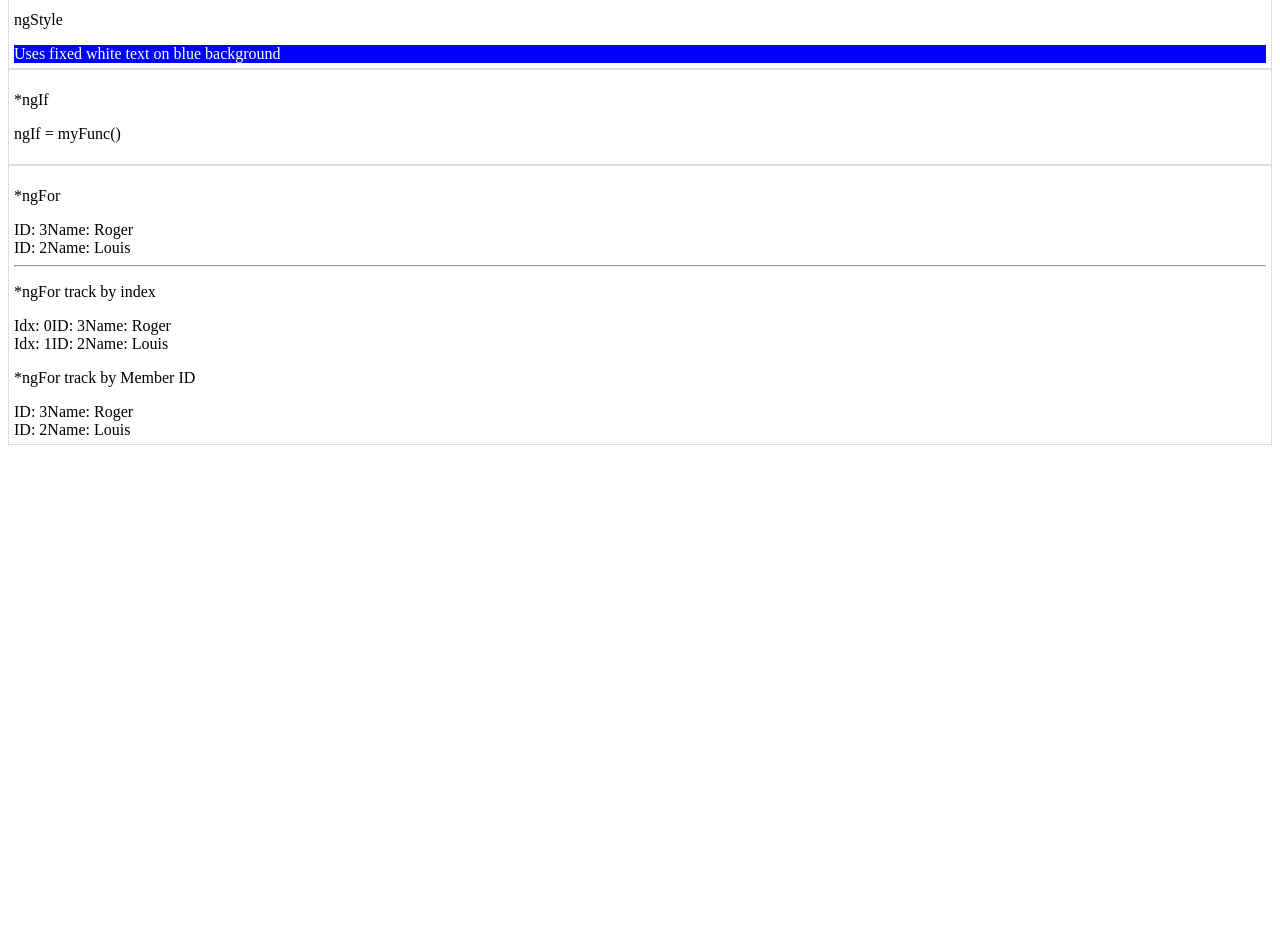
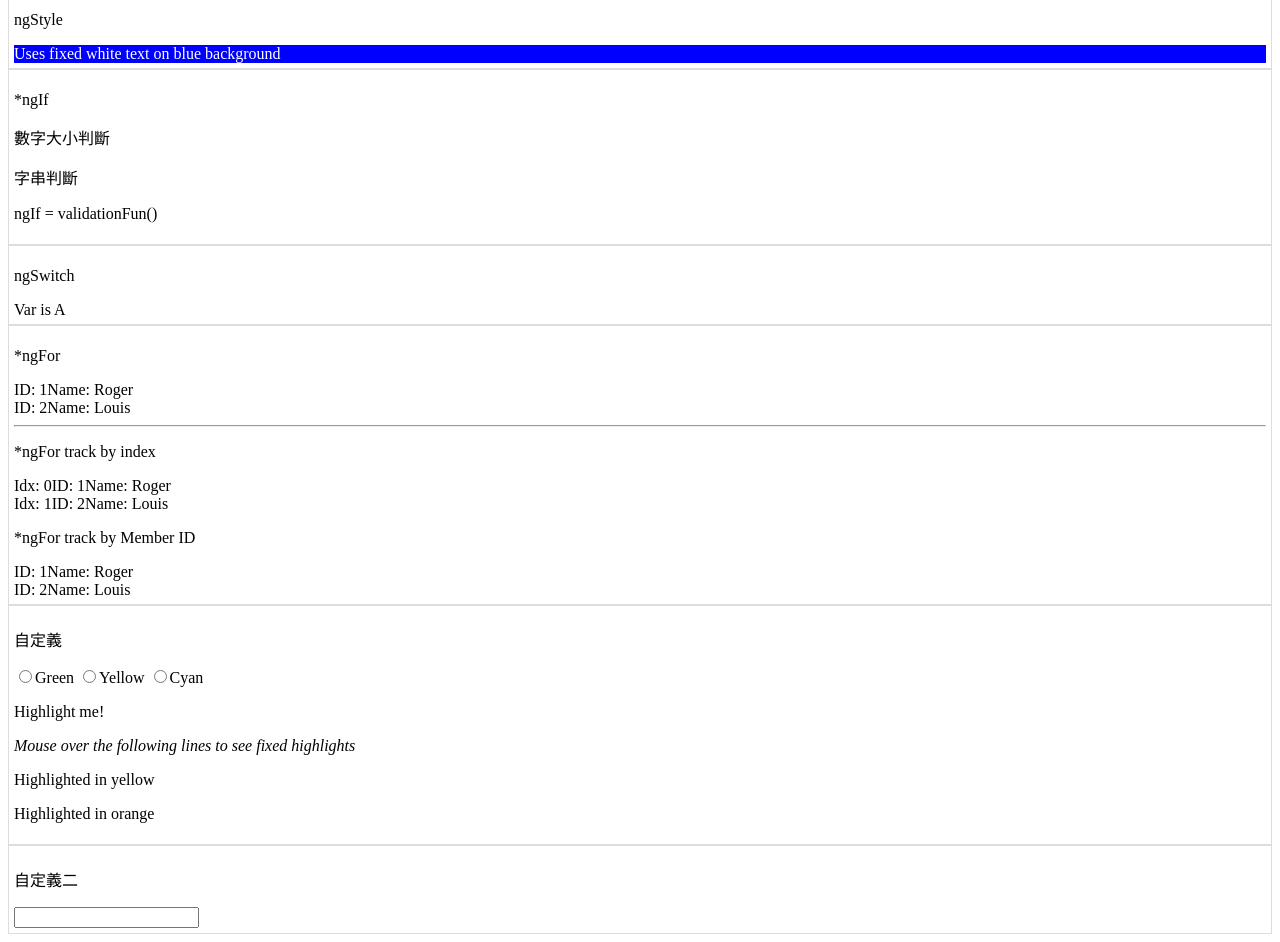
Before and after one commit to rojochen/ng4-basic-practice, an Angular app in the folder my-app/: page / in a window 1280 px wide. Shown: the part 980-1922 px from the top of the page. Before the commit the page ends 1433 px from the top, so only its background shows below. Built offline with nearby package versions, Linux system fonts and the light colour scheme.

Commit message:
fixed Directive sample code.

```diff
--- a/my-app/src/app/app.module.ts
+++ b/my-app/src/app/app.module.ts
@@ -6,6 +6,8 @@ import { ComponentDemo1Component } from './component-demo-1/component-demo-1.com
 import { ComponentDemo2Component } from './component-demo-2/component-demo-2.component';
 import { ComponentDemo3Component } from './component-demo-3/component-demo-3.component';
 import { ComponentDemo5Component } from './component-demo-5/component-demo-5.component';
+import { HighlightDirective } from './highlight.directive';
+import { Highlight2Directive } from './highlight2.directive';
 
 @NgModule({
   declarations: [
@@ -14,6 +16,8 @@ import { ComponentDemo5Component } from './component-demo-5/component-demo-5.com
     ComponentDemo2Component,
     ComponentDemo3Component,
     ComponentDemo5Component,
+    HighlightDirective,
+    Highlight2Directive,
   ],
   imports: [
     BrowserModule, FormsModule
--- a/my-app/src/app/component-demo-5/component-demo-5.component.html
+++ b/my-app/src/app/component-demo-5/component-demo-5.component.html
@@ -27,9 +27,9 @@
   <p>Bind class or style to property</p>
   <div [class.special]="isSpecial">Special</div>
   <button [style.color]="isSpecial ? 'red' : 'green'">button</button>
-  <button [style.background-color]="canSave ? 'cyan': 'grey'" >Save</button>
-  <button [style.font-size.em]="isSpecial ? 3 : 1" >Big</button>
-  <button [style.font-size.%]="!isSpecial ? 150 : 50" >Small</button>
+  <button [style.background-color]="canSave ? 'cyan': 'grey'">Save</button>
+  <button [style.font-size.em]="isSpecial ? 3 : 1">Big</button>
+  <button [style.font-size.%]="!isSpecial ? 150 : 50">Small</button>
   <hr>
 
 
@@ -60,7 +60,16 @@
 </div>
 <div class="content">
   <p>*ngIf</p>
-  <p>ngIf = myFunc()</p>
+  <p *ngIf="bigNum > smallNum">數字大小判斷</p>
+  <p *ngIf="isString === 'str'">字串判斷</p>
+  <p *ngIf="validationFun()">ngIf = validationFun()</p>
+</div>
+<div class="content" [ngSwitch]="myVar">
+  <p>ngSwitch</p>
+  <div *ngSwitchCase="'A'">Var is A</div>
+  <div *ngSwitchCase="'B'">Var is B</div>
+  <div *ngSwitchCase="'C'">Var is C</div>
+  <div *ngSwitchDefault>Var is something else</div>
 </div>
 <div class="content">
   <p>*ngFor</p>
@@ -82,3 +91,21 @@
     <span>Name: {{ member.name}}</span>
   </div>
 </div>
+
+<div class="content">
+  <p>自定義</p>
+  <input type="radio" name="colors" (click)="color='lightgreen'">Green
+  <input type="radio" name="colors" (click)="color='yellow'">Yellow
+  <input type="radio" name="colors" (click)="color='cyan'">Cyan
+  <p [appHighlight]="color">Highlight me!</p>
+  <p [appHighlight]="color" defaultColor="violet">
+    <p>
+      <i>Mouse over the following lines to see fixed highlights</i>
+    </p>
+    <p [appHighlight]="'yellow'">Highlighted in yellow</p>
+    <p appHighlight="orange">Highlighted in orange</p>
+</div>
+<div class="content">
+  <p>自定義二</p>
+  <input type="text" appHighlight2>
+</div>
--- a/my-app/src/app/component-demo-5/component-demo-5.component.ts
+++ b/my-app/src/app/component-demo-5/component-demo-5.component.ts
@@ -14,6 +14,11 @@ export class ComponentDemo5Component implements OnInit {
   evilTitle: string;
   actionName: string;
   canSave: boolean;
+  bigNum: number;
+  smallNum: number;
+  isString: string;
+  myVar: string;
+  color: string;
   constructor() {
     this.title = 'Template Syntax';
     this.isUnchanged = true;
@@ -22,13 +27,17 @@ export class ComponentDemo5Component implements OnInit {
     this.evilTitle = 'Hello Angular.';
     this.actionName = 'Go for it.';
     this.canSave = false;
+    this.bigNum = 10;
+    this.smallNum = 5;
+    this.isString = 'str';
+    this.myVar = 'A';
   }
 
   ngOnInit() {
   }
   getMember() {
     return [{
-      id: 3,
+      id: 1,
       name: 'Roger'
     }, {
       id: 2,
@@ -41,4 +50,8 @@ export class ComponentDemo5Component implements OnInit {
   trackByMemberId(index, item) {
     return item.id;
   }
+
+  validationFun() {
+    return true;
+  }
 }
--- /dev/null
+++ b/my-app/src/app/highlight.directive.ts
@@ -0,0 +1,27 @@
+/* tslint:disable:member-ordering */
+import { Directive, ElementRef, HostListener, Input, HostBinding } from '@angular/core';
+// ElementRef注入到指令構造函數中。這樣代碼就可以訪問 DOM 元素了。
+// Input將數據從綁定表達式傳達到指令中。
+// HostListener 是屬性裝飾器，用來為宿主元素添加事件監聽。
+@Directive({
+  selector: '[appHighlight]'
+})
+export class HighlightDirective {
+
+  constructor(private el: ElementRef) { }
+
+  @Input() defaultColor: string;
+  @Input('appHighlight') highlightColor: string;
+  @HostBinding('style.color') color: string;
+  @HostListener('mouseenter') onMouseEnter() {
+    this.highlight(this.highlightColor || this.defaultColor || 'red');
+  }
+
+  @HostListener('mouseleave') onMouseLeave() {
+    this.highlight(null);
+  }
+
+  private highlight(color: string) {
+    this.el.nativeElement.style.backgroundColor = color;
+  }
+}
--- /dev/null
+++ b/my-app/src/app/highlight2.directive.ts
@@ -0,0 +1,22 @@
+import { Directive, HostBinding, HostListener } from '@angular/core';
+// HostListener 是屬性裝飾器，用來為宿主元素添加事件監聽。
+// HostBinding 是屬性裝飾器，用來動態設置宿主元素的屬性值。
+@Directive({
+  selector: '[appHighlight2]'
+})
+export class Highlight2Directive {
+  possibleColors: Array<string> = [
+    'darksalmon', 'hotpink', 'lightskyblue', 'goldenrod', 'peachpuff',
+    'mediumspringgreen', 'cornflowerblue', 'blanchedalmond', 'lightslategrey'
+  ];
+  @HostBinding('style.color') color: string;
+  @HostBinding('style.border-color') borderColor: string;
+
+  @HostListener('keydown') newColor() {
+    const colorPick = Math.floor(Math.random() * this.possibleColors.length);
+
+    this.color = this.borderColor = this.possibleColors[colorPick];
+  }
+  constructor() { }
+
+}
```
Also changed, not shown: 2 other files (tests, documents, lock files or other folders). Lines whose indentation alone changed are shown as unchanged.
